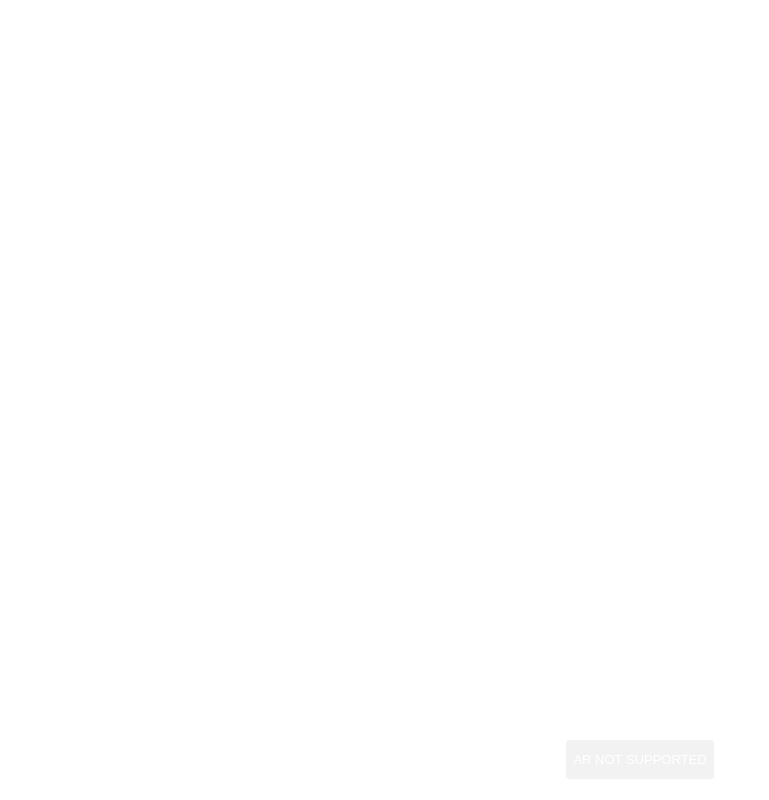
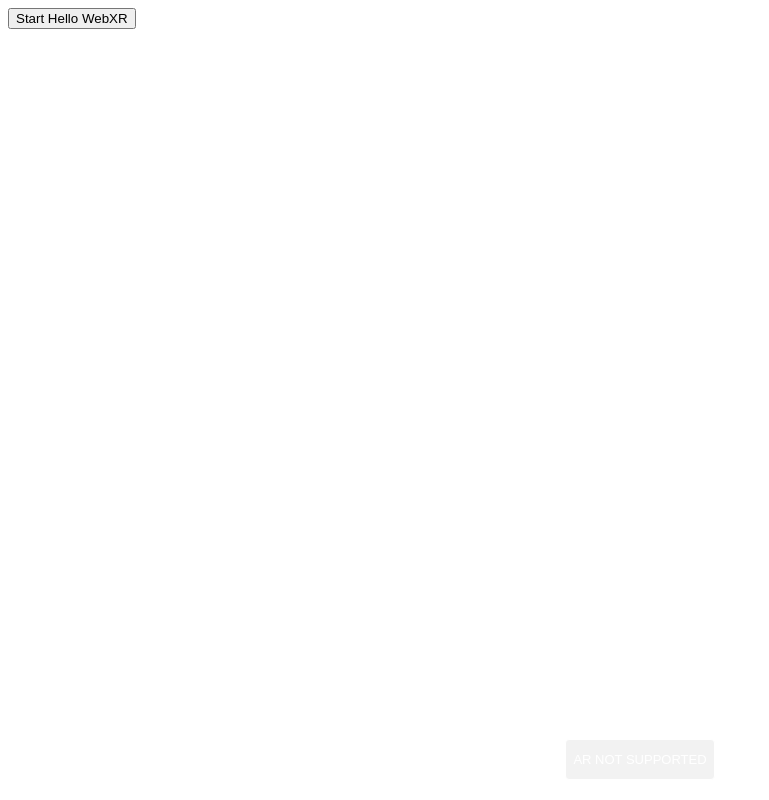
Before and after one commit to ndhuy2711/WebAR_Mobile, a website built with Vite: page index.html in a window 1280 px wide. Shown: the whole page, without its empty margins (0-769 px from the left). Built offline with nearby package versions, Linux system fonts and the light colour scheme.

Commit message:
webar from arcore

```diff
--- a/index.html
+++ b/index.html
@@ -1,10 +1,146 @@
-<html lang="en">
-<head>
-  <meta charset="UTF-8">
-  <meta name="viewport" content="width=device-width, initial-scale=1.0">
-  <title>WebAR</title>
-</head>
-<body>
-  <script type="module" src="/main.js"></script>
-</body>
+<!DOCTYPE html>
+<html>
+  <head>
+    <meta charset="UTF-8" />
+    <meta
+      name="viewport"
+      content="width=device-width, user-scalable=no, initial-scale=1.0, maximum-scale=1.0, minimum-scale=1.0"
+    />
+    <title>Hello WebXR!</title>
+
+    <!-- three.js -->
+    <script src="https://unpkg.com/three@0.126.0/build/three.js"></script>
+    <script src="https://unpkg.com/three@0.126.0/examples/js/loaders/GLTFLoader.js"></script>
+  </head>
+  <body>
+    <!-- Starting an immersive WebXR session requires user interaction.
+    We start this one with a simple button. -->
+    <button onclick="activateXR()">Start Hello WebXR</button>
+    <script>
+      async function activateXR() {
+        // Add a canvas element and initialize a WebGL context that is compatible with WebXR.
+        const canvas = document.createElement("canvas");
+        document.body.appendChild(canvas);
+        const gl = canvas.getContext("webgl", { xrCompatible: true });
+
+        // To be continued in upcoming steps.
+        const scene = new THREE.Scene();
+
+        // The cube will have a different color on each side.
+        const materials = [
+          new THREE.MeshBasicMaterial({ color: 0xff0000 }),
+          new THREE.MeshBasicMaterial({ color: 0x0000ff }),
+          new THREE.MeshBasicMaterial({ color: 0x00ff00 }),
+          new THREE.MeshBasicMaterial({ color: 0xff00ff }),
+          new THREE.MeshBasicMaterial({ color: 0x00ffff }),
+          new THREE.MeshBasicMaterial({ color: 0xffff00 }),
+        ];
+
+        // Create the cube and add it to the demo scene.
+        const cube = new THREE.Mesh(
+          new THREE.BoxBufferGeometry(0.2, 0.2, 0.2),
+          materials
+        );
+        cube.position.set(1, 1, 1);
+        scene.add(cube);
+        // Set up the WebGLRenderer, which handles rendering to the session's base layer.
+        const renderer = new THREE.WebGLRenderer({
+          alpha: true,
+          preserveDrawingBuffer: true,
+          canvas: canvas,
+          context: gl,
+        });
+        renderer.autoClear = false;
+
+        // The API directly updates the camera matrices.
+        // Disable matrix auto updates so three.js doesn't attempt
+        // to handle the matrices independently.
+        const camera = new THREE.PerspectiveCamera();
+        camera.matrixAutoUpdate = false;
+        // Initialize a WebXR session using "immersive-ar".
+        const session = await navigator.xr.requestSession("immersive-ar", {
+          requiredFeatures: ["hit-test"],
+        });
+        session.updateRenderState({
+          baseLayer: new XRWebGLLayer(session, gl),
+        });
+
+        // A 'local' reference space has a native origin that is located
+        // near the viewer's position at the time the session was created.
+        const referenceSpace = await session.requestReferenceSpace("local");
+        // Create another XRReferenceSpace that has the viewer as the origin.
+        const viewerSpace = await session.requestReferenceSpace("viewer");
+        // Perform hit testing using the viewer as origin.
+        const hitTestSource = await session.requestHitTestSource({
+          space: viewerSpace,
+        });
+        const loader = new THREE.GLTFLoader();
+        let reticle;
+        loader.load(
+          "https://immersive-web.github.io/webxr-samples/media/gltf/reticle/reticle.gltf",
+          function (gltf) {
+            reticle = gltf.scene;
+            reticle.visible = false;
+            scene.add(reticle);
+          }
+        );
+
+        let flower;
+        loader.load(
+          "https://immersive-web.github.io/webxr-samples/media/gltf/sunflower/sunflower.gltf",
+          function (gltf) {
+            flower = gltf.scene;
+          }
+        );
+        session.addEventListener("select", (event) => {
+          if (flower) {
+            const clone = flower.clone();
+            clone.position.copy(reticle.position);
+            scene.add(clone);
+          }
+        });
+        // Create a render loop that allows us to draw on the AR view.
+        const onXRFrame = (time, frame) => {
+          // Queue up the next draw request.
+          session.requestAnimationFrame(onXRFrame);
+
+          // Bind the graphics framebuffer to the baseLayer's framebuffer
+          gl.bindFramebuffer(
+            gl.FRAMEBUFFER,
+            session.renderState.baseLayer.framebuffer
+          );
+
+          // Retrieve the pose of the device.
+          // XRFrame.getViewerPose can return null while the session attempts to establish tracking.
+          const pose = frame.getViewerPose(referenceSpace);
+          if (pose) {
+            // In mobile AR, we only have one view.
+            const view = pose.views[0];
+
+            const viewport = session.renderState.baseLayer.getViewport(view);
+            renderer.setSize(viewport.width, viewport.height);
+
+            // Use the view's transform matrix and projection matrix to configure the THREE.camera.
+            camera.matrix.fromArray(view.transform.matrix);
+            camera.projectionMatrix.fromArray(view.projectionMatrix);
+            camera.updateMatrixWorld(true);
+            const hitTestResults = frame.getHitTestResults(hitTestSource);
+            if (hitTestResults.length > 0 && reticle) {
+              const hitPose = hitTestResults[0].getPose(referenceSpace);
+              reticle.visible = true;
+              reticle.position.set(
+                hitPose.transform.position.x,
+                hitPose.transform.position.y,
+                hitPose.transform.position.z
+              );
+              reticle.updateMatrixWorld(true);
+            }
+            // Render the scene with THREE.WebGLRenderer.
+            renderer.render(scene, camera);
+          }
+        };
+        session.requestAnimationFrame(onXRFrame);
+      }
+    </script>
+  </body>
 </html>
```
Also changed, not shown: index copy.html (added, +10 -0 lines).
